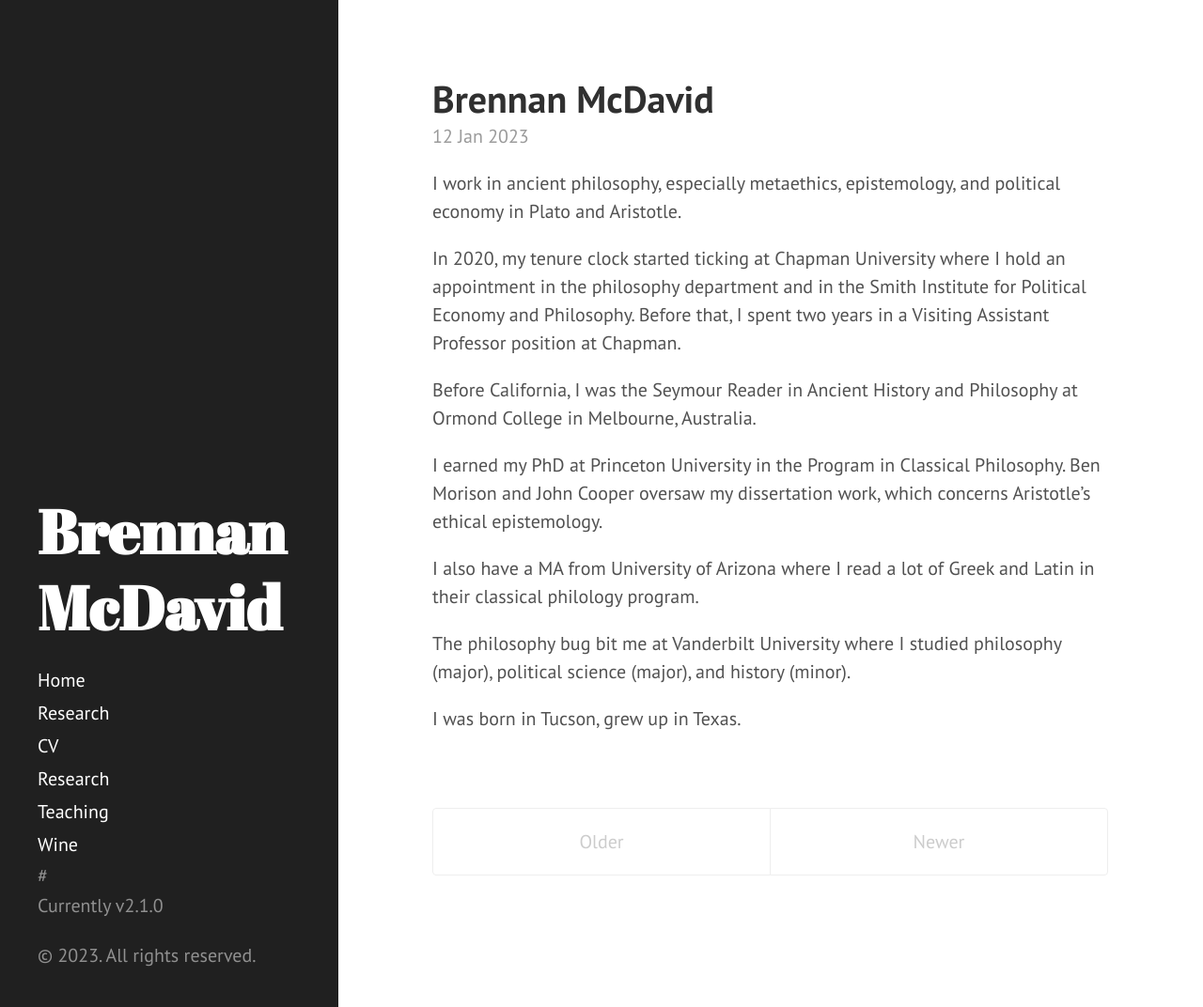
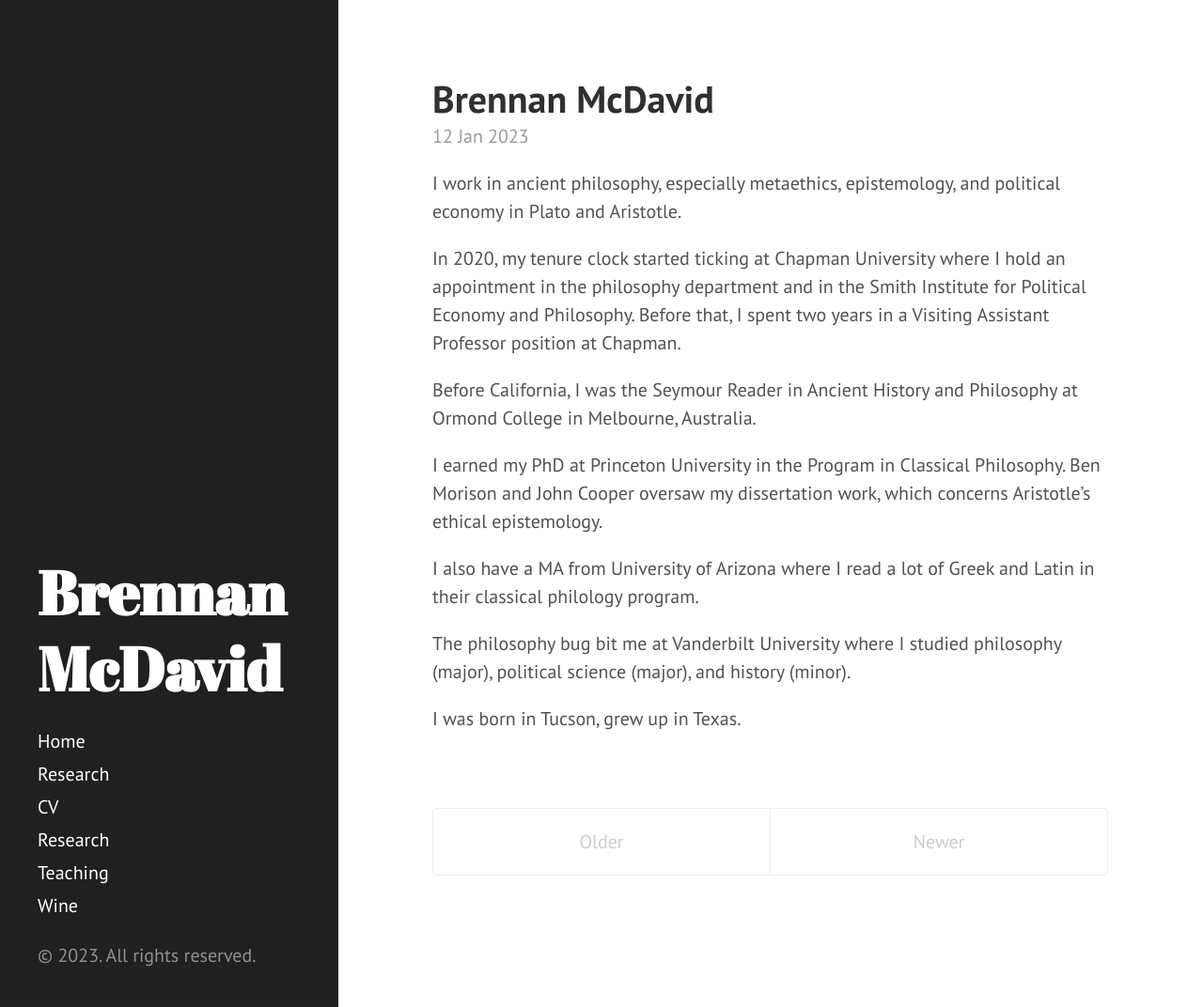
Before and after one commit to bkmcdavid/bkmcdavid.github.io, a Jekyll site: the page built from index.html, in a window 1280 px wide and 1072 px high. Shown: the whole window at 94% size. Built offline with Jekyll 4.4.1, drawn with Linux system fonts in a browser that asks for light colours; the list of posts is cut into pages by our own code.

Commit message:
Update sidebar.html

```diff
--- a/_includes/sidebar.html
+++ b/_includes/sidebar.html
@@ -30,7 +30,7 @@
       <a class="sidebar-nav-item" href="/research">Research</a>
       <a class="sidebar-nav-item" href="/teaching">Teaching</a>
       <a class="sidebar-nav-item" href="/wine">Wine</a>
-      #<span class="sidebar-nav-item">Currently v{{ site.version }}</span>
+      <!--<span class="sidebar-nav-item">Currently v{{ site.version }}</span>-->
     </nav>
 
     <p>&copy; {{ site.time | date: '%Y' }}. All rights reserved.</p>
```
